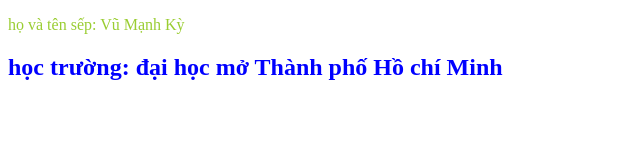
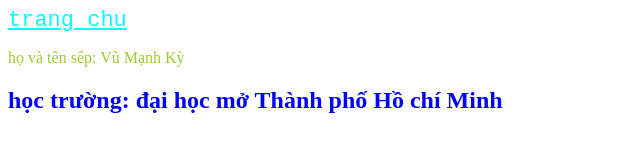
Before and after one commit to VuManhKy/html_css_project1, a plain HTML site: page lienhe.html in a window 1280 px wide. Shown: the whole page, without its empty margins (0-640 px from the left). Drawn offline with Linux system fonts and the light colour scheme.

Commit message:
first commit

```diff
--- a/lienhe.html
+++ b/lienhe.html
@@ -7,6 +7,7 @@
     <title>Document</title>
   </head>
   <body>
+    <a href="./index.html">trang chu</a>
     <p>họ và tên sếp: Vũ Mạnh Kỳ</p>
     <h2>học trường: đại học mở Thành phố Hồ chí Minh</h2>
   </body>
--- a/style.css
+++ b/style.css
@@ -1,4 +1,5 @@
-h1 {
+h1,
+a {
   color: aqua;
   font-family: "Courier New", Courier, monospace;
   font-size: 22px;
--- a/style1.css
+++ b/style1.css
@@ -4,3 +4,8 @@ h2 {
 p {
   color: yellowgreen;
 }
+a {
+  color: aqua;
+  font-family: "Courier New", Courier, monospace;
+  font-size: 22px;
+}
```
